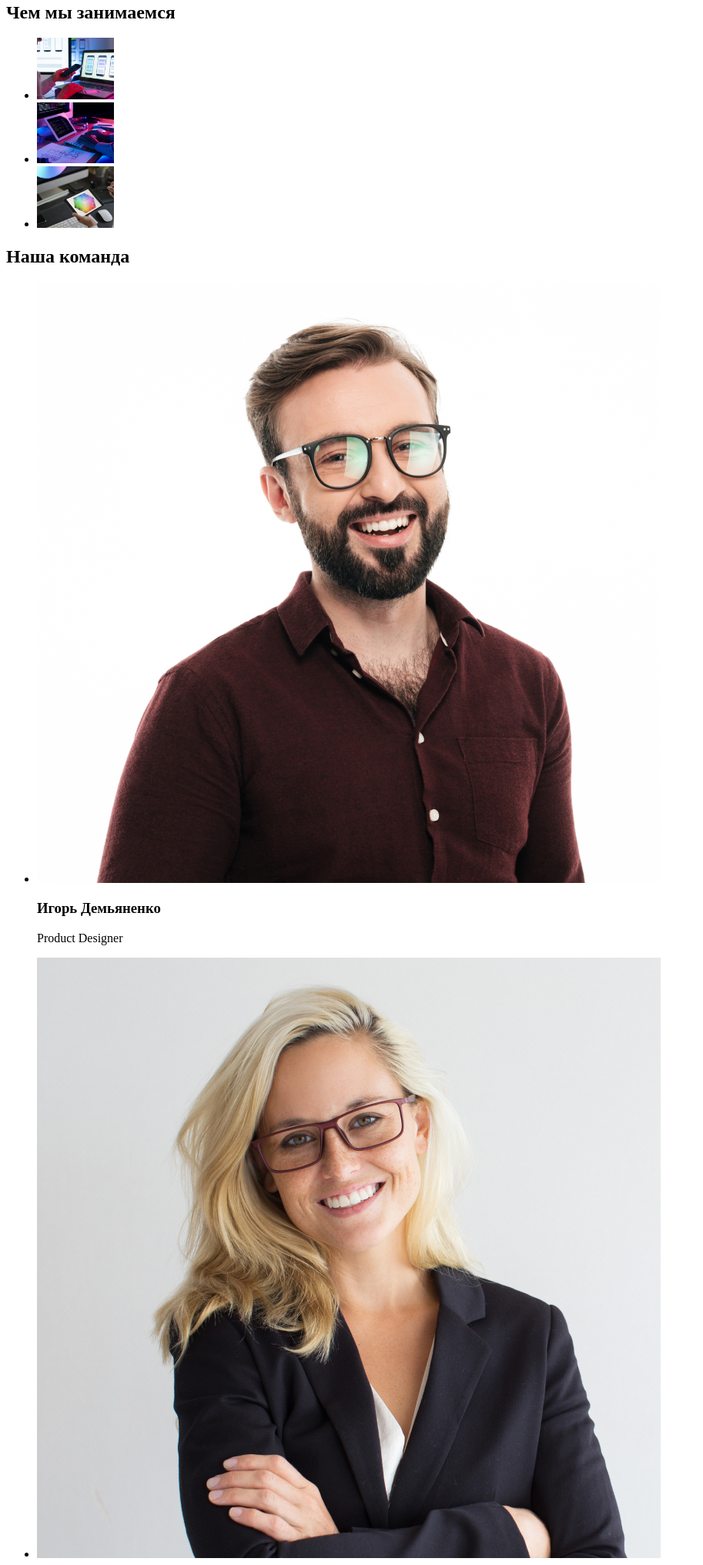
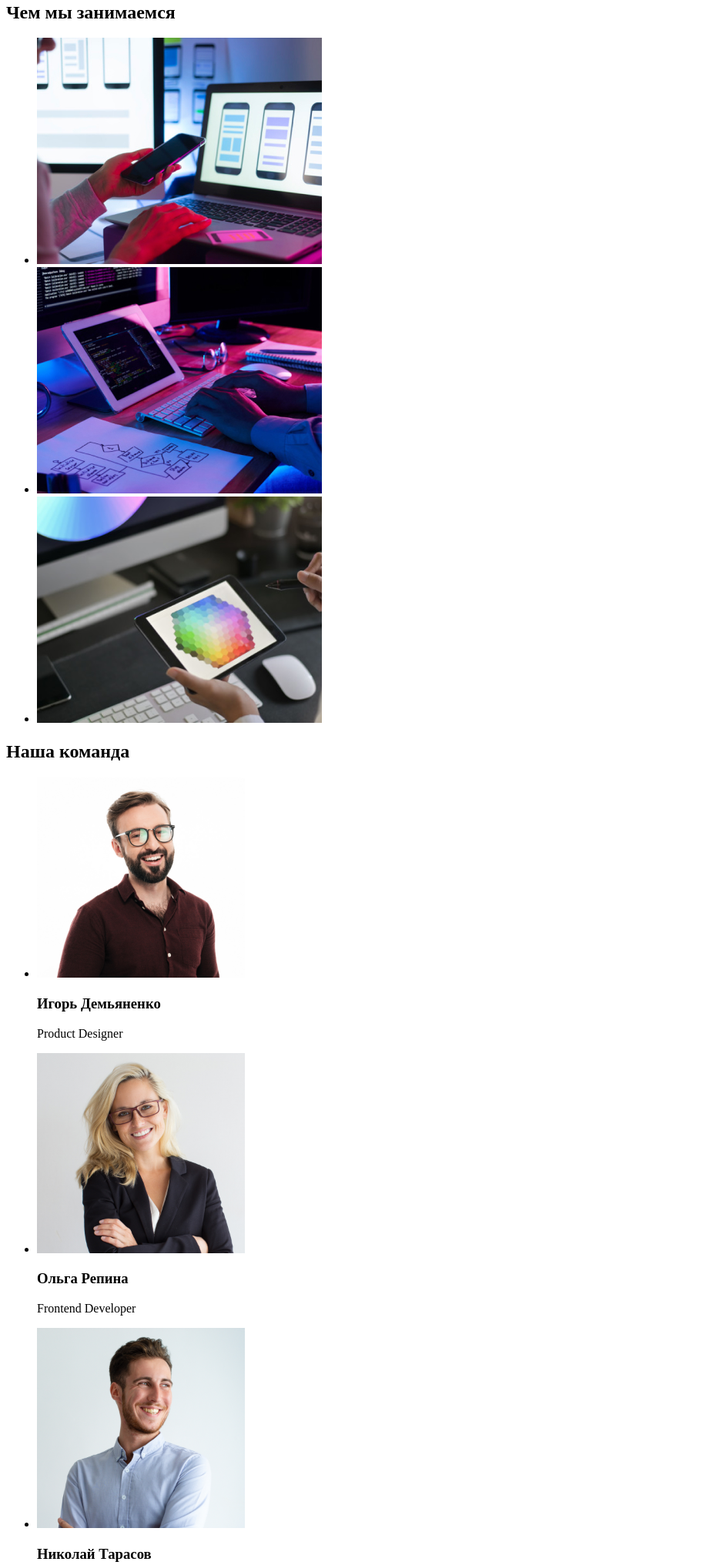
Before and after one commit to vivivihadi/goit-markup-hw-01, a plain HTML site: page goit-markup-hw-01/index.html in a window 1280 px wide. Shown: the part 611-2644 px from the top of the page at 77% size, without its empty margins (0-913 px from the left). Drawn offline with Linux system fonts and the light colour scheme.

Commit message:
Add files via upload

```diff
--- a/goit-markup-hw-01/index.html
+++ b/goit-markup-hw-01/index.html
@@ -20,7 +20,7 @@
 
             <ul>
                 <li><a href="mailto:info@devstudio.com">info@devstudio.com</a></li>
-                <li><a href="tel:+38 096 111 11 11">+38 096 111 11 11</a></li>
+                <li><a href="tel:+380961111111">+38 096 111 11 11</a></li>
 
             </ul>
 
@@ -68,9 +68,9 @@
                 <section>
                     <h2>Чем мы занимаемся</h2>
                     <ul>
-                        <li><img src="img/img-5.jpg" alt="Comp" width="100"></li>
-                        <li><img src="img/img-6.jpg" alt="Comp" width="100"></li>
-                        <li><img src="img/img.png" alt="Comp" width="100"></li>
+                        <li><img src="img/img-5.jpg" alt="Comp" width="370"></li>
+                        <li><img src="img/img-6.jpg" alt="Comp" width="370"></li>
+                        <li><img src="img/img.png" alt="Comp" width="370"></li>
                     </ul>
                 </section>
                 <!-- Our team -->
@@ -80,7 +80,7 @@
 
 
                         <li>
-                            <img src="img/img.jpg" alt="Фото 1" width="">
+                            <img src="img/img.jpg" alt="Фото 1" width="270">
                             <h3>Игорь Демьяненко</h3>
                             <p>Product Designer</p>
                         </li>
@@ -88,21 +88,21 @@
 
 
                         <li>
-                            <img src="img/img-2.jpg" alt="Фото 2" width="">
+                            <img src="img/img-2.jpg" alt="Фото 2" width="270">
                             <h3>Ольга Репина</h3>
                             <p>Frontend Developer</p>
                         </li>
 
 
                         <li>
-                            <img src="img/img-3.jpg" alt="Фото 3" width="">
+                            <img src="img/img-3.jpg" alt="Фото 3" width="270">
                             <h3>Николай Тарасов</h3>
                             <p>Marketing</p>
                         </li>
 
 
                         <li>
-                            <img src="img/img-4.jpg" alt="Фото 4" width="">
+                            <img src="img/img-4.jpg" alt="Фото 4" width="270">
                             <h3>Михаил Ермаков</h3>
                             <p>UI Designer</p>
                         </li>
@@ -118,7 +118,7 @@
                         <ul>
                             <li><a href="">г. Киев, пр-т Леси Украинки, 26</a></li>
                             <li><a href="mailto:info@example.com">info@example.com</a></li>
-                            <li><a href="tel:+38 099 111 11 11">+38 099 111 11 11</a></li>
+                            <li><a href="tel:+380991111111">+38 099 111 11 11</a></li>
                         </ul>
                     </address>
 
```
